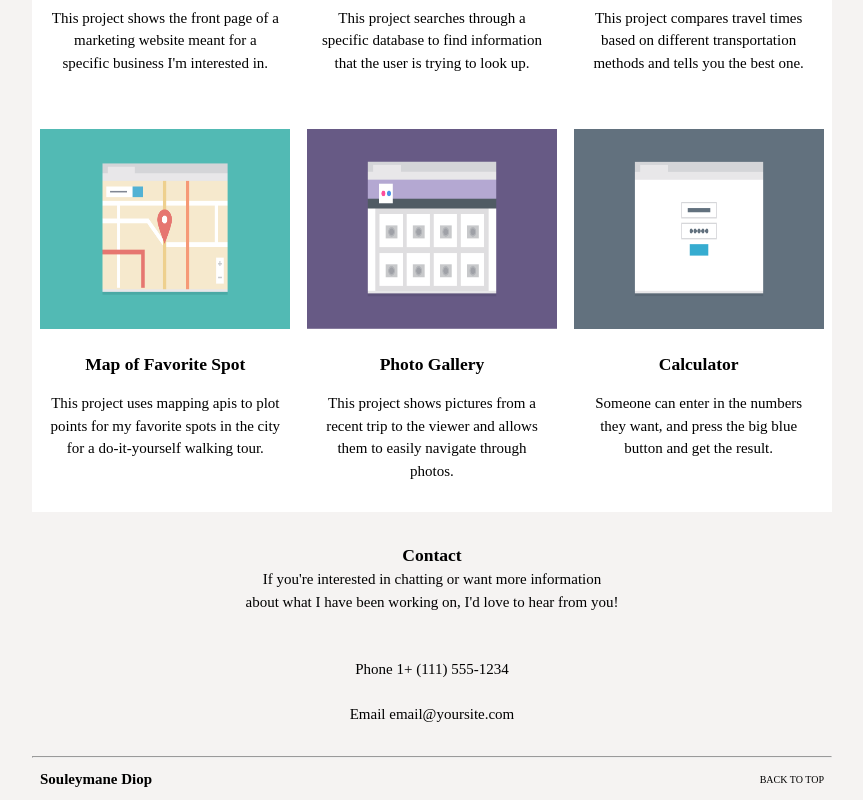
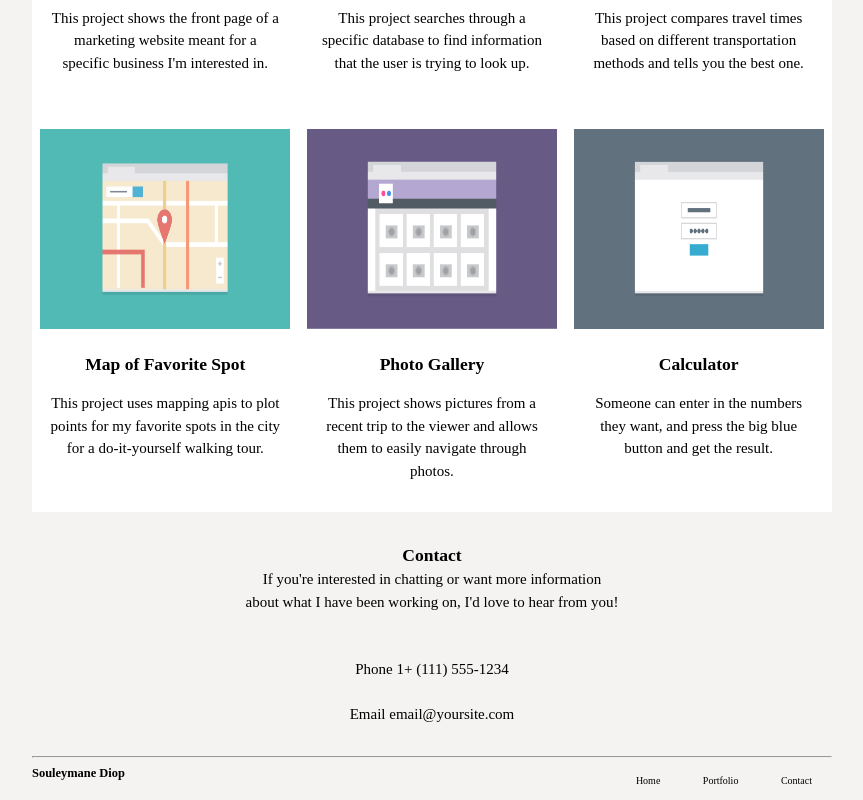
Before and after one commit to Juless-bytes/Techdegree-project-2, a plain HTML site: page mockups/index.html in a window 1280 px wide. Shown: the part 645-1445 px from the top of the page, without its empty margins (208-1071 px from the left). Drawn offline with Linux system fonts and the light colour scheme; a web font is replaced by a local one.

Commit message:
Final Result

```diff
--- a/mockups/css/style.css
+++ b/mockups/css/style.css
@@ -86,11 +86,17 @@ ul {
     margin: 30px 18px;
 }
 .container5 {
-    font-size: 10px;
     display: flex;
     justify-content: space-between;
-    padding: 10px 8px;
     align-items: center;
+    margin-top: auto;
+    height: 100%;
+}
+.last {
+    font-size: 10px;
+}
+.item {
+    display: none;
 }
 
 
@@ -125,10 +131,12 @@ ul {
         display: grid;
         grid-template-columns: repeat(2, 1fr);
     }
-    .container5 {
-        display: flex;
-        justify-content: space-between;
-        align-items: center;
+    .TOP {
+        display: none;
+    }
+    .item {
+        display: inline-block;
+        margin: 0 20px;
     }
 
 
@@ -154,8 +162,14 @@ ul {
     .paragraph {
         width: 50%;
     }
-    .name {
-        margin-left: 28px;
+    .TOP {
+        display: none;
+    }
+    .item {
+        display: inline-block;
+        margin: 0 20px;
     }
 
+
+
 }
--- a/mockups/index.html
+++ b/mockups/index.html
@@ -14,7 +14,7 @@
        <nav class="main-nav">
          <h1 class="name">Souleymane Diop</h1>
        <ul class="main-menu">
-          <li><a href="index.html">Home</a></li>
+          <li><a href="#top">Home</a></li>
           <li><a href="#portfolio">Portfolio</a></li>
           <li><a href="#contact">Contact</a></li>
        </ul>
@@ -93,8 +93,13 @@
    <footer>
      <hr class="line">
     <div class="container5">
-      <h2 class="page">Souleymane Diop</h2>
-      <a href="#top" class="top">BACK TO TOP</a>
+      <h5 class="page">Souleymane Diop</h5>
+      <ul class="last">
+         <li class="TOP"><a href="#top">BACK TO TOP</a></li>
+         <li class="item"><a href="#top">Home</a></li>
+         <li class="item"><a href="#portfolio">Portfolio</a></li>
+         <li class="item"><a href="#contact">Contact</a></li>
+      </ul>
    </div>
    </footer>
    </div>
```
